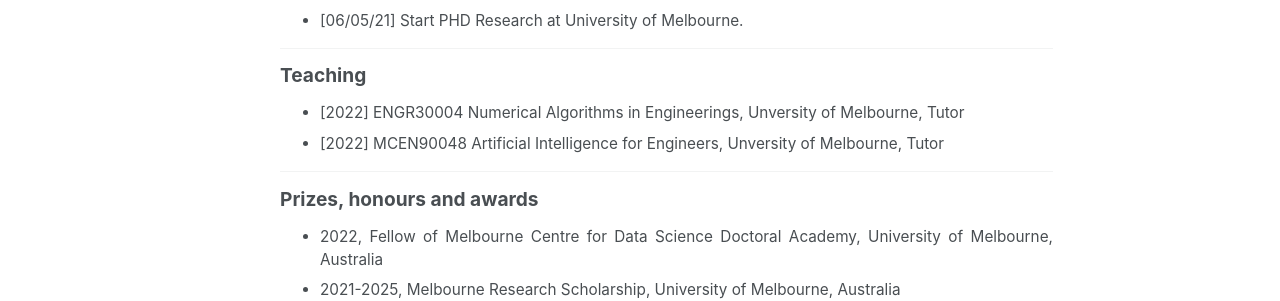
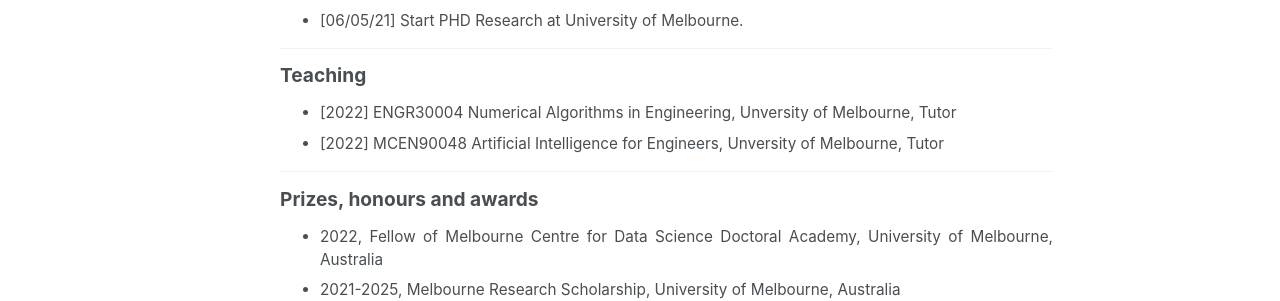
Before and after one commit to HaihangWu/HaihangWu.github.io, a Jekyll site: the page built from _pages/about.md, in a window 1280 px wide and 1099 px high. Shown: the part 464-765 px from the top of the window. Built offline with Jekyll 4.4.1, drawn with Linux system fonts in a browser that asks for light colours.

Commit message:
Update about.md

```diff
--- a/_pages/about.md
+++ b/_pages/about.md
@@ -54,7 +54,7 @@ News
 
 Teaching
 ======
-* [2022] ENGR30004 Numerical Algorithms in Engineerings, Unversity of Melbourne, Tutor
+* [2022] ENGR30004 Numerical Algorithms in Engineering, Unversity of Melbourne, Tutor
 * [2022] MCEN90048 Artificial Intelligence for Engineers, Unversity of Melbourne, Tutor
 
 <!---
```
